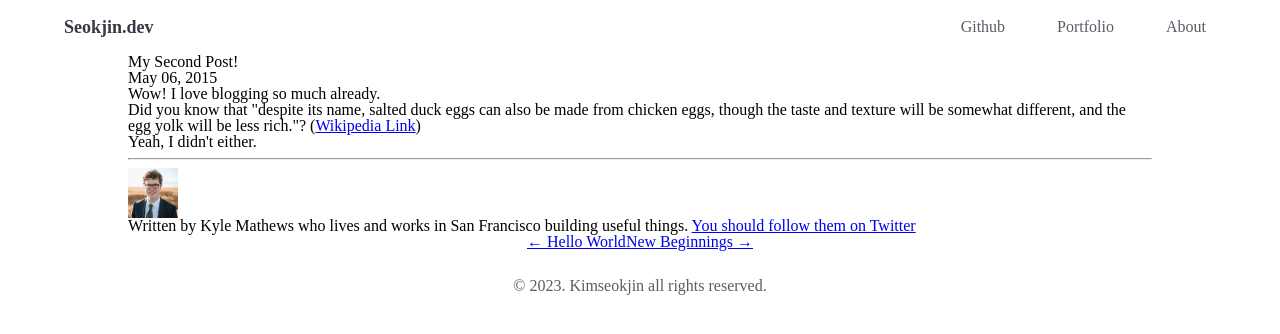
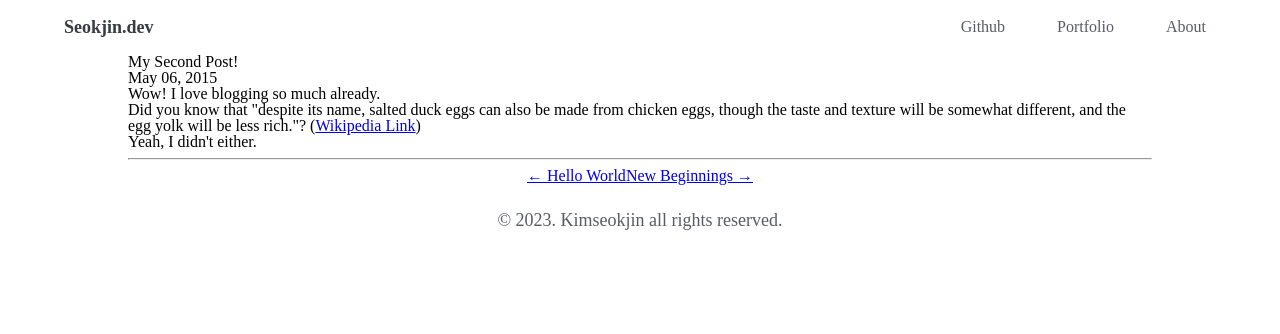
Before and after one commit to SEOKKAMONI/blog, a Gatsby site: page /my-second-post/ in a window 1280 px wide. Built offline with nearby package versions, Linux system fonts and the light colour scheme; Gatsby itself is replaced by a stand-in of ours.

Commit message:
feat: add type 정의

```diff
--- a/gatsby-config.js
+++ b/gatsby-config.js
@@ -32,8 +32,8 @@ module.exports = {
     {
       resolve: `gatsby-source-filesystem`,
       options: {
-        name: `images`,
-        path: `${__dirname}/src/images`,
+        name: `assets`,
+        path: `${__dirname}/src/assets`,
       },
     },
     {
@@ -119,7 +119,7 @@ module.exports = {
         // https://css-tricks.com/meta-theme-color-and-trickery/
         // theme_color: `#663399`,
         display: `minimal-ui`,
-        icon: `src/images/gatsby-icon.png`, // This path is relative to the root of the site.
+        icon: `src/assets/gatsby-icon.png`, // This path is relative to the root of the site.
       },
     },
   ],
--- a/src/components/Footer.tsx
+++ b/src/components/Footer.tsx
@@ -11,11 +11,13 @@ const Footer = () => {
 export default Footer;
 
 const StyledFooter = styled.footer`
-  width: 100%;
-  height: 72px;
   display: flex;
   align-items: center;
   justify-content: center;
+  width: 100%;
+  height: 72px;
   overflow: hidden;
+  font-size: 18px;
+  font-weight: normal;
   color: ${({ theme }) => theme.colors.gray700};
 `;
--- a/src/components/bio.js
+++ /dev/null
@@ -1,58 +0,0 @@
-/**
- * Bio component that queries for data
- * with Gatsby's useStaticQuery component
- *
- * See: https://www.gatsbyjs.com/docs/how-to/querying-data/use-static-query/
- */
-
-import * as React from "react"
-import { useStaticQuery, graphql } from "gatsby"
-import { StaticImage } from "gatsby-plugin-image"
-
-const Bio = () => {
-  const data = useStaticQuery(graphql`
-    query BioQuery {
-      site {
-        siteMetadata {
-          author {
-            name
-            summary
-          }
-          social {
-            twitter
-          }
-        }
-      }
-    }
-  `)
-
-  // Set these values by editing "siteMetadata" in gatsby-config.js
-  const author = data.site.siteMetadata?.author
-  const social = data.site.siteMetadata?.social
-
-  return (
-    <div className="bio">
-      <StaticImage
-        className="bio-avatar"
-        layout="fixed"
-        formats={["auto", "webp", "avif"]}
-        src="../images/profile-pic.png"
-        width={50}
-        height={50}
-        quality={95}
-        alt="Profile picture"
-      />
-      {author?.name && (
-        <p>
-          Written by <strong>{author.name}</strong> {author?.summary || null}
-          {` `}
-          <a href={`https://twitter.com/${social?.twitter || ``}`}>
-            You should follow them on Twitter
-          </a>
-        </p>
-      )}
-    </div>
-  )
-}
-
-export default Bio
--- a/src/pages/index.js
+++ b/src/templates/PostPage.tsx
@@ -1,30 +1,23 @@
-import * as React from "react";
+import React from "react";
 import { Link, graphql } from "gatsby";
 
 import MainLayout from "../components/MainLayout";
-import Bio from "../components/bio";
-import Seo from "../components/seo";
+import { AllMarkdownRemark, SiteMetadata } from "../types/type";
 
-const BlogIndex = ({ data, location }) => {
-  const siteTitle = data.site.siteMetadata?.title || `Title`;
+type PostPageTemplateProps = {
+  data: {
+    site: { siteMetadata: SiteMetadata };
+    allMarkdownRemark: AllMarkdownRemark;
+  };
+  location: Location;
+};
+
+const PostPage = ({ data, location }: PostPageTemplateProps) => {
+  const siteTitle = data.site.siteMetadata?.title;
   const posts = data.allMarkdownRemark.nodes;
 
-  if (posts.length === 0) {
-    return (
-      <MainLayout title={siteTitle}>
-        <Bio />
-        <p>
-          No blog posts found. Add markdown posts to "content/blog" (or the
-          directory you specified for the "gatsby-source-filesystem" plugin in
-          gatsby-config.js).
-        </p>
-      </MainLayout>
-    );
-  }
-
   return (
-    <MainLayout location={location} title={siteTitle}>
-      <Bio />
+    <MainLayout title={siteTitle}>
       <ol style={{ listStyle: `none` }}>
         {posts.map(post => {
           const title = post.frontmatter.title || post.fields.slug;
@@ -61,14 +54,9 @@ const BlogIndex = ({ data, location }) => {
   );
 };
 
-export default BlogIndex;
+export default PostPage;
 
-/**
- * Head export to define metadata for the page
- *
- * See: https://www.gatsbyjs.com/docs/reference/built-in-components/gatsby-head/
- */
-export const Head = () => <Seo title="All posts" />;
+// export const Head = () => <Seo title="All posts" />;
 
 export const pageQuery = graphql`
   {
--- a/src/templates/blog-post.js
+++ b/src/templates/blog-post.js
@@ -1,7 +1,6 @@
 import * as React from "react";
 import { Link, graphql } from "gatsby";
 
-import Bio from "../components/bio";
 import MainLayout from "../components/MainLayout";
 import Seo from "../components/seo";
 
@@ -27,9 +26,6 @@ const BlogPostTemplate = ({
           itemProp="articleBody"
         />
         <hr />
-        <footer>
-          <Bio />
-        </footer>
       </article>
       <nav className="blog-post-nav">
         <ul
--- /dev/null
+++ b/src/types/type.ts
@@ -0,0 +1,23 @@
+export type SiteMetadata = {
+  title: string;
+};
+
+export type Post = {
+  excerpt: string;
+  fields: Fields;
+  frontmatter: Frontmatter;
+};
+
+export type AllMarkdownRemark = {
+  nodes: Post[];
+};
+
+export type Frontmatter = {
+  date: string;
+  title: string;
+  description: string;
+};
+
+export type Fields = {
+  slug: string;
+};
```
Also changed, not shown: src/components/PostList.tsx (added, +13 -0 lines), src/images/gatsby-icon.png (deleted), src/images/profile-pic.png (deleted).
